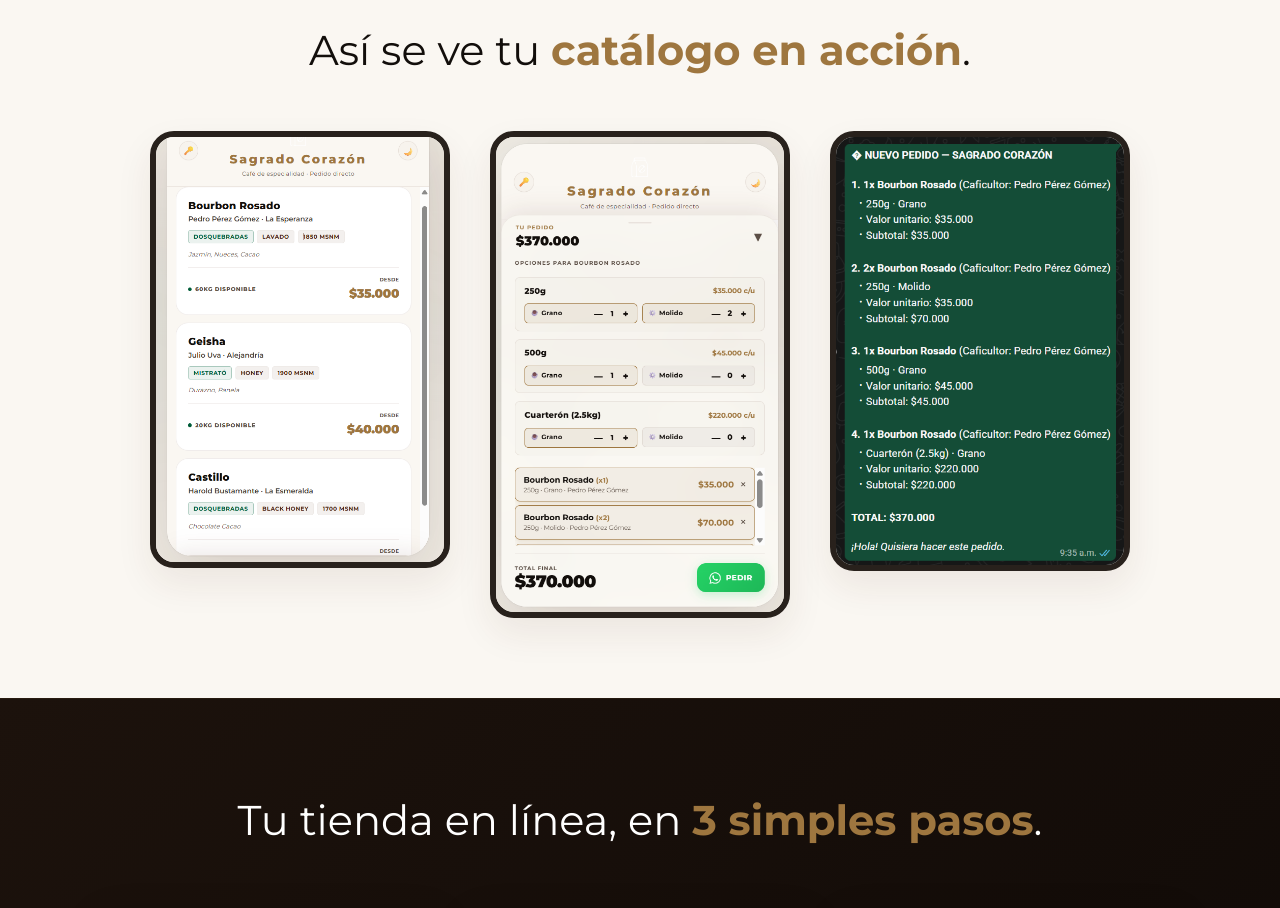
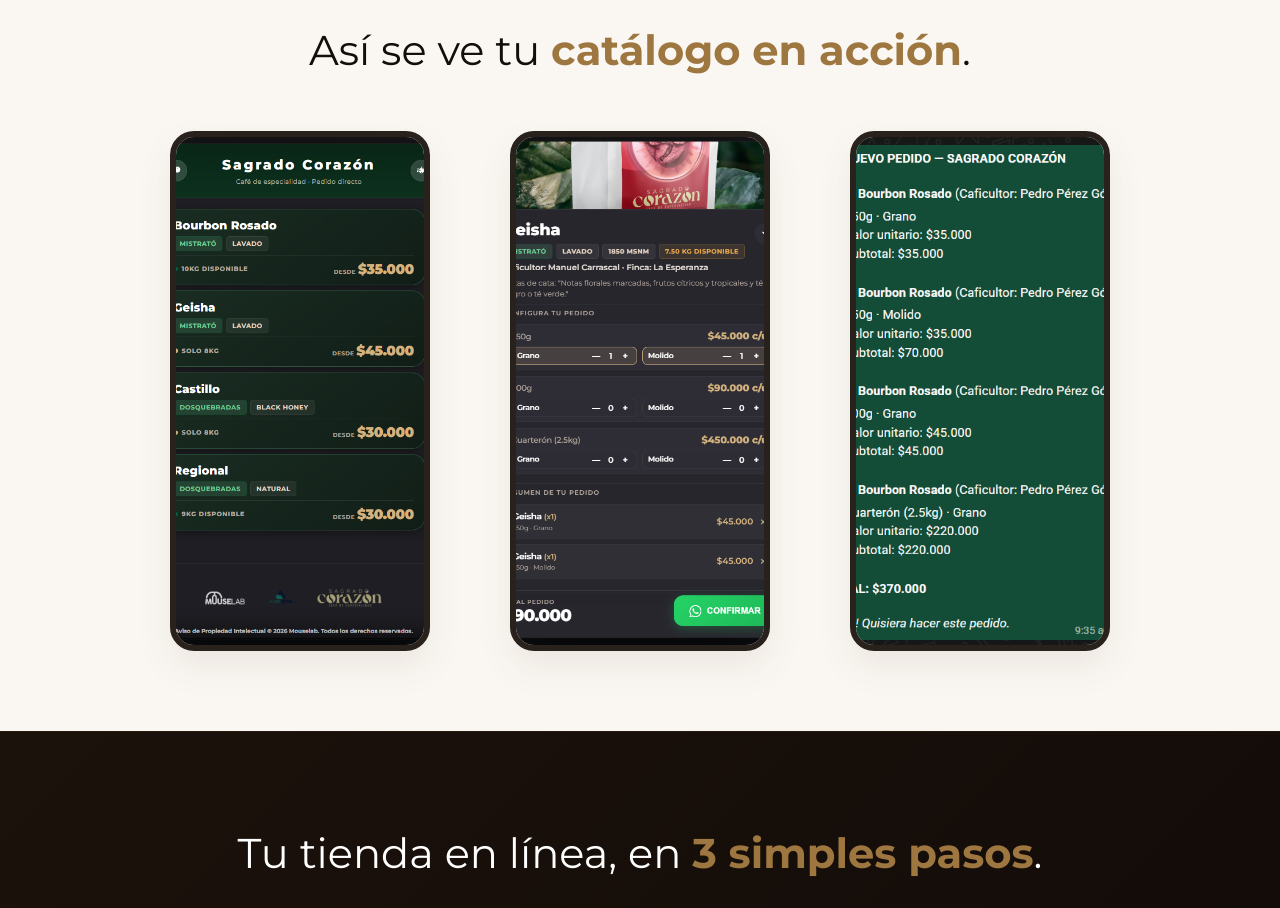
Before and after one commit to juliocuva/veta-coffee, a Next.js app: page / in a window 1280 px wide. Shown: the part 1380-2288 px from the top of the page. Built offline with nearby package versions, Linux system fonts and the light colour scheme.

Commit message:
design: unificar alturas de las tarjetas de celular en el showcase de la landing

```diff
--- a/app/page.js
+++ b/app/page.js
@@ -302,9 +302,11 @@
                 border: '6px solid #28211c',
                 overflow: 'hidden',
                 boxShadow: '0 16px 36px rgba(80, 37, 20, 0.08)',
-                background: '#FAF7F2'
+                background: '#FAF7F2',
+                width: '260px',
+                height: '520px'
               }}>
-                <img src="/screenshot-catalog.png" alt="Catálogo de Productos" style={{ width: '100%', height: 'auto', display: 'block' }} />
+                <img src="/screenshot-catalog.png" alt="Catálogo de Productos" style={{ width: '100%', height: '100%', objectFit: 'cover', objectPosition: 'top', display: 'block' }} />
               </div>
               <div className="showcase-info">
                 <h4 style={{ fontSize: '0.95rem', fontWeight: 600, color: 'var(--text-primary)', marginBottom: '0.4rem' }}>1. Tu Catálogo de Especialidad</h4>
@@ -321,9 +323,11 @@
                 border: '6px solid #28211c',
                 overflow: 'hidden',
                 boxShadow: '0 16px 36px rgba(80, 37, 20, 0.08)',
-                background: '#FAF7F2'
+                background: '#FAF7F2',
+                width: '260px',
+                height: '520px'
               }}>
-                <img src="/screenshot-drawer.png" alt="Selector de Moliendas y Gramaje" style={{ width: '100%', height: 'auto', display: 'block' }} />
+                <img src="/screenshot-drawer.png" alt="Selector de Moliendas y Gramaje" style={{ width: '100%', height: '100%', objectFit: 'cover', objectPosition: 'top', display: 'block' }} />
               </div>
               <div className="showcase-info">
                 <h4 style={{ fontSize: '0.95rem', fontWeight: 600, color: 'var(--text-primary)', marginBottom: '0.4rem' }}>2. Configuración de Pedido</h4>
@@ -340,9 +344,11 @@
                 border: '6px solid #28211c',
                 overflow: 'hidden',
                 boxShadow: '0 16px 36px rgba(80, 37, 20, 0.08)',
-                background: '#FAF7F2'
+                background: '#FAF7F2',
+                width: '260px',
+                height: '520px'
               }}>
-                <img src="/screenshot-whatsapp.png" alt="Recepción de Pedidos por WhatsApp" style={{ width: '100%', height: 'auto', display: 'block' }} />
+                <img src="/screenshot-whatsapp.png" alt="Recepción de Pedidos por WhatsApp" style={{ width: '100%', height: '100%', objectFit: 'cover', objectPosition: 'top', display: 'block' }} />
               </div>
               <div className="showcase-info">
                 <h4 style={{ fontSize: '0.95rem', fontWeight: 600, color: 'var(--text-primary)', marginBottom: '0.4rem' }}>3. Pedido Directo a WhatsApp</h4>
```
Also changed, not shown: public/screenshot-catalog.png, public/screenshot-drawer.png.
